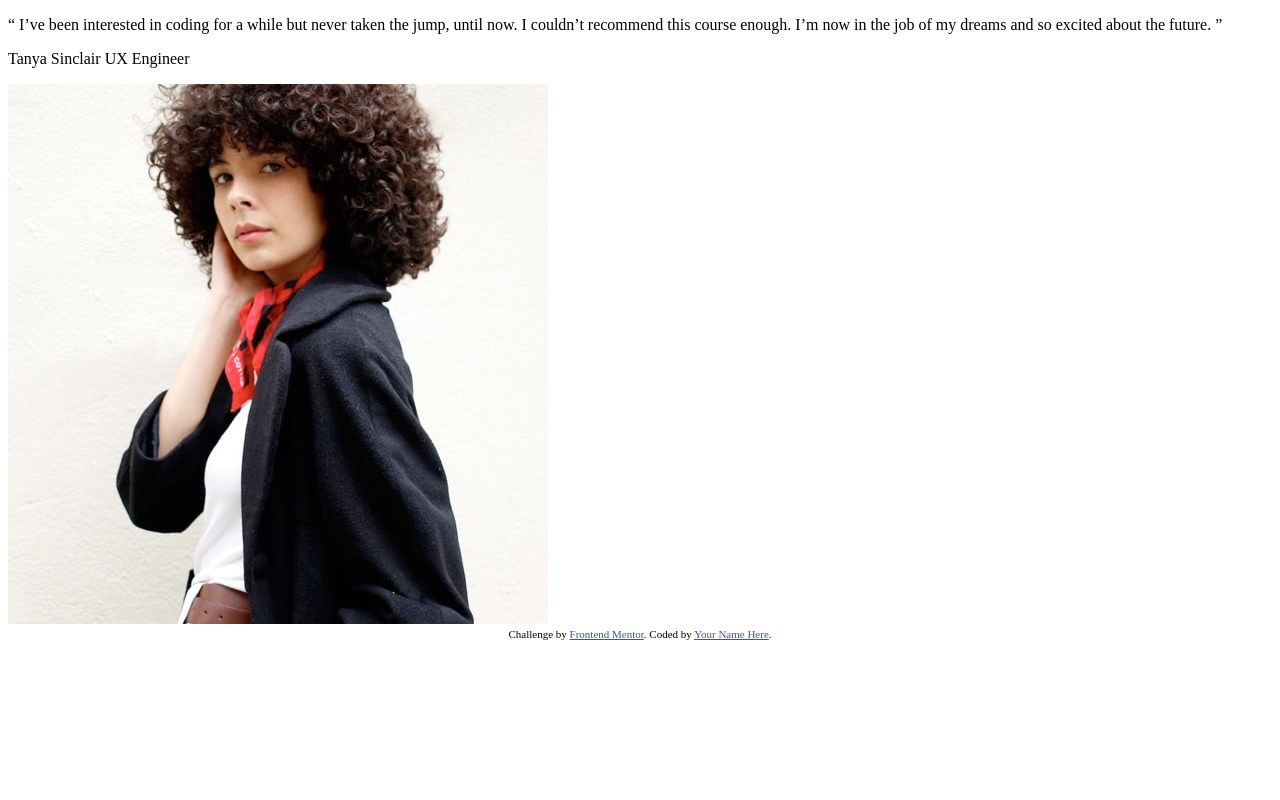
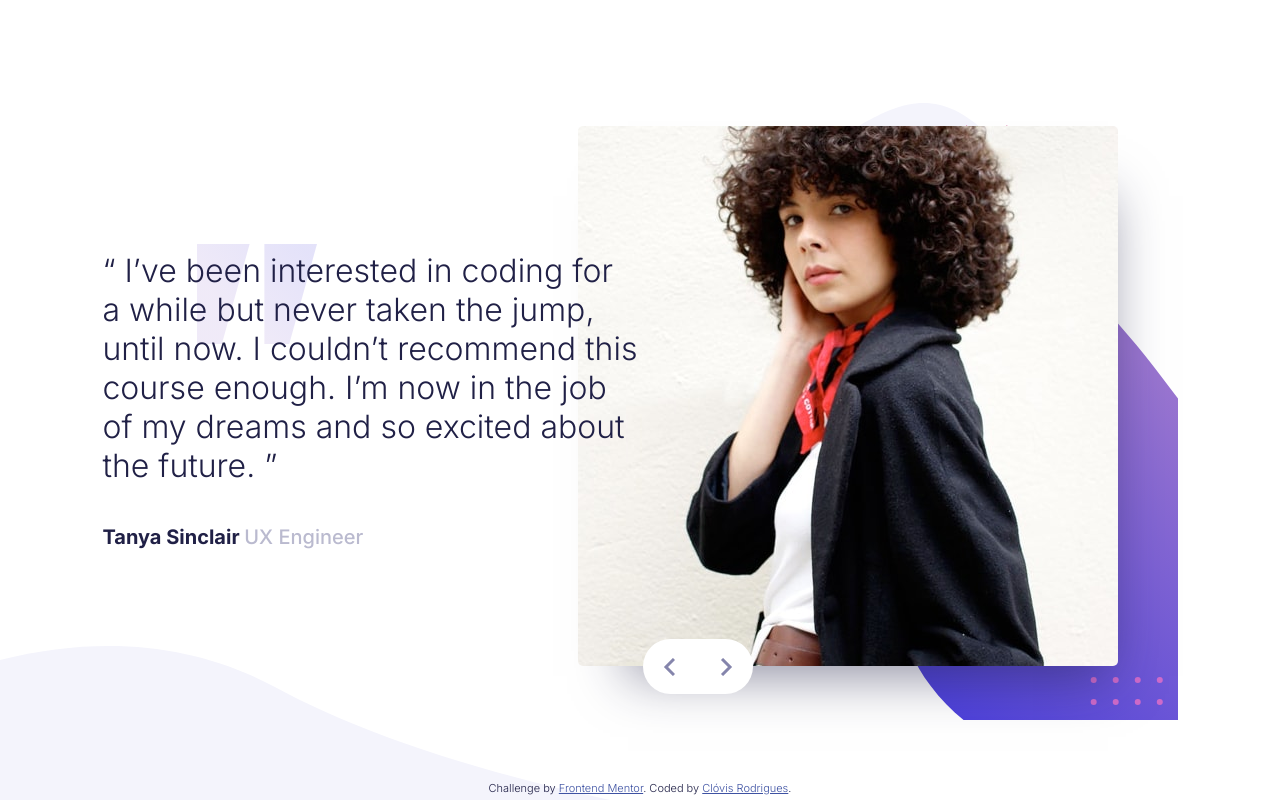
Before and after one commit to cloviswrodrigues/coding_bootcamp_testimonials_slider, a website: page frontend/index.html in a window 1280 px wide. Drawn offline with nearby package versions, Linux system fonts and the light colour scheme; files that its build step writes are made by us from their sources.

Commit message:
stylized principal component

```diff
--- a/frontend/index.html
+++ b/frontend/index.html
@@ -7,12 +7,6 @@
   <link rel="icon" type="image/png" sizes="32x32" href="./images/favicon-32x32.png">
 
   <title>Frontend Mentor | Coding Bootcamp Testimonials Slider</title>
-
-  <!-- Feel free to remove these styles or customise in your own stylesheet 👍 -->
-  <style>
-    .attribution { font-size: 11px; text-align: center; }
-    .attribution a { color: hsl(228, 45%, 44%); }
-  </style>
 
   <link rel="stylesheet" href="./css/style.css">
 
@@ -32,6 +26,7 @@
     </div>
     <div class="testimonials__img">
       <img src="./images/image-tanya.jpg" alt="">
+      <div class="testimonials__navigate"></div>
     </div>
   </div>
 
@@ -44,8 +39,8 @@
     Junior Front-end Developer
   </div>
   <div class="attribution">
-    Challenge by <a href="https://www.frontendmentor.io?ref=challenge" target="_blank">Frontend Mentor</a>.
-    Coded by <a href="#">Your Name Here</a>.
+    Challenge by <a href="https://www.frontendmentor.io/challenges/coding-bootcamp-testimonials-slider-4FNyLA8JL" target="_blank">Frontend Mentor</a>.
+    Coded by <a href="https://github.com/cloviswrodrigues">Clóvis Rodrigues</a>.
   </div>
 </body>
 </html>
--- /dev/null
+++ b/frontend/scss/_base.scss
@@ -0,0 +1,25 @@
+$color-dark-blue: hsl(240, 38%, 20%);
+$color-grayish-blue: hsl(240, 18%, 77%);
+$color-white: white;
+
+* {
+    padding: 0;
+    margin: 0;
+    box-sizing: border-box;
+}
+
+html {
+    font-size: 10px;
+    font-family: 'Inter', sans-serif;
+    font-weight: 300;
+    color: $color-dark-blue;
+}
+
+body {
+    width: 100vw;
+    height: 100vh;
+    display: flex;
+    justify-content: center;
+    align-items: center;
+    background: url(../images/pattern-curve.svg) no-repeat bottom left;
+}
--- /dev/null
+++ b/frontend/scss/_component.scss
@@ -0,0 +1,75 @@
+.testimonials {
+    display: flex;
+    align-items: center;
+    max-width: 128rem;
+    width: 84%;
+    height: 80%;
+    background: url(../images/pattern-quotes.svg) no-repeat 95px 164px
+                ,url(../images/pattern-bg.svg) no-repeat 500px 23px;
+    font-size: 3.2rem;
+
+    &__info {
+        width: 52%;
+        z-index: 1;
+    }
+
+    &__img {
+        position: relative;
+        right: 6rem;
+        z-index: 0;
+
+        img {
+            border-radius: 5px;
+            box-shadow: 20px 40px 50px -30px rgba($color-dark-blue, .5);
+        }
+    }
+
+    &__navigate {
+        width: 110px;
+        height: 55px;
+        border-radius: 50px;
+        background:$color-white;
+        display: flex;
+        justify-content: space-between;
+        align-items: center;
+        padding: 1rem 2rem;
+        position: absolute;
+        bottom: -20px;
+        left: 65px;
+
+        &::before {
+            content: '';
+            background: url(../images/icon-prev.svg) no-repeat;
+            width: 13px;
+            height: 18px;
+        }
+
+        &::after {
+            content: '';
+            background: url(../images/icon-next.svg) no-repeat;
+            width: 13px;
+            height: 18px;
+        }
+    }
+
+    &__name {
+        margin-top: 4rem;
+        font-size: 2rem;
+        font-weight: 600;
+    }
+
+    &__profession {
+        color: $color-grayish-blue;
+        font-weight: 500;
+    }
+}
+
+.attribution {
+    position: absolute;
+    bottom: 5px;
+    font-size: 11px; text-align: center;
+
+    a {
+        color: hsl(228, 45%, 44%);
+    }
+}
--- /dev/null
+++ b/frontend/scss/main.scss
@@ -0,0 +1,2 @@
+@import 'base';
+@import 'component';
```
Also changed, not shown: frontend/css/style.css (added), frontend/sass/main.scss (deleted), 1 other file.
